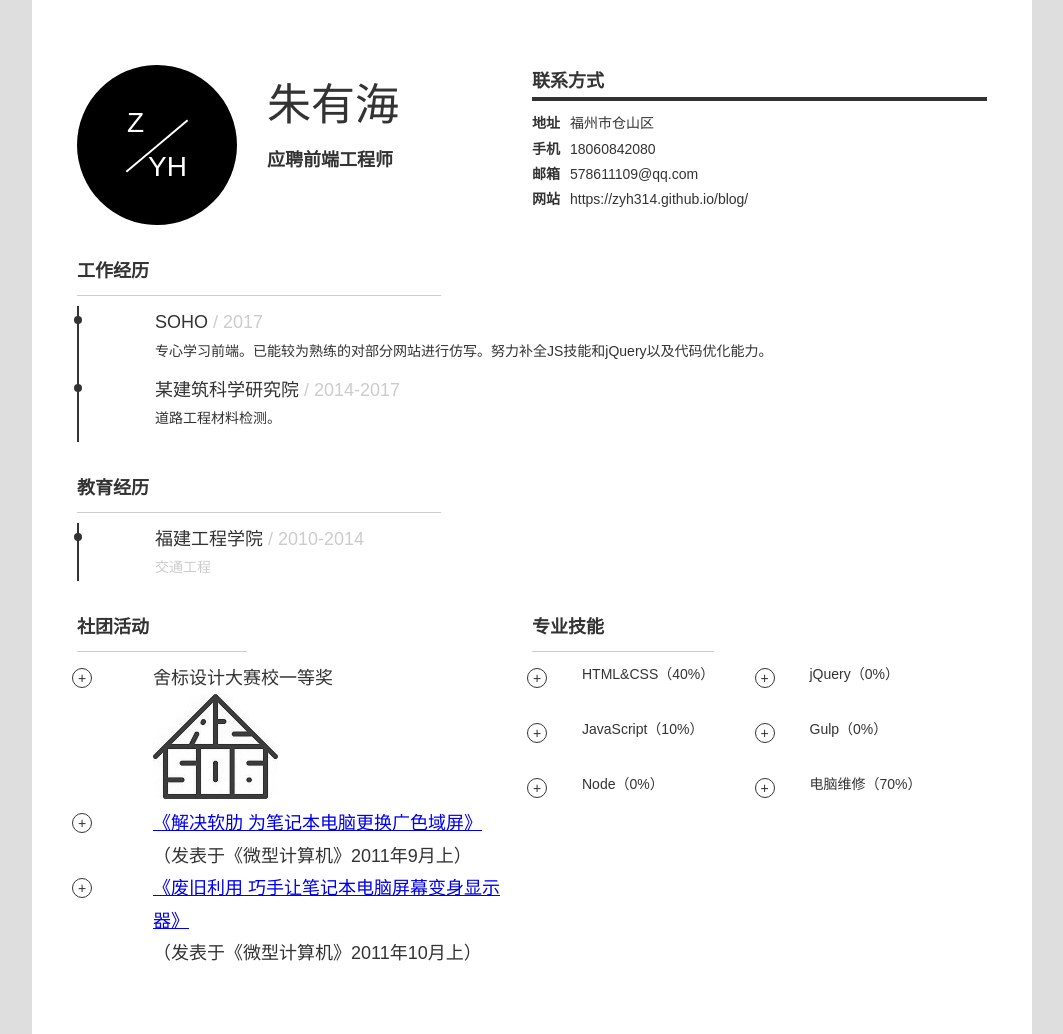
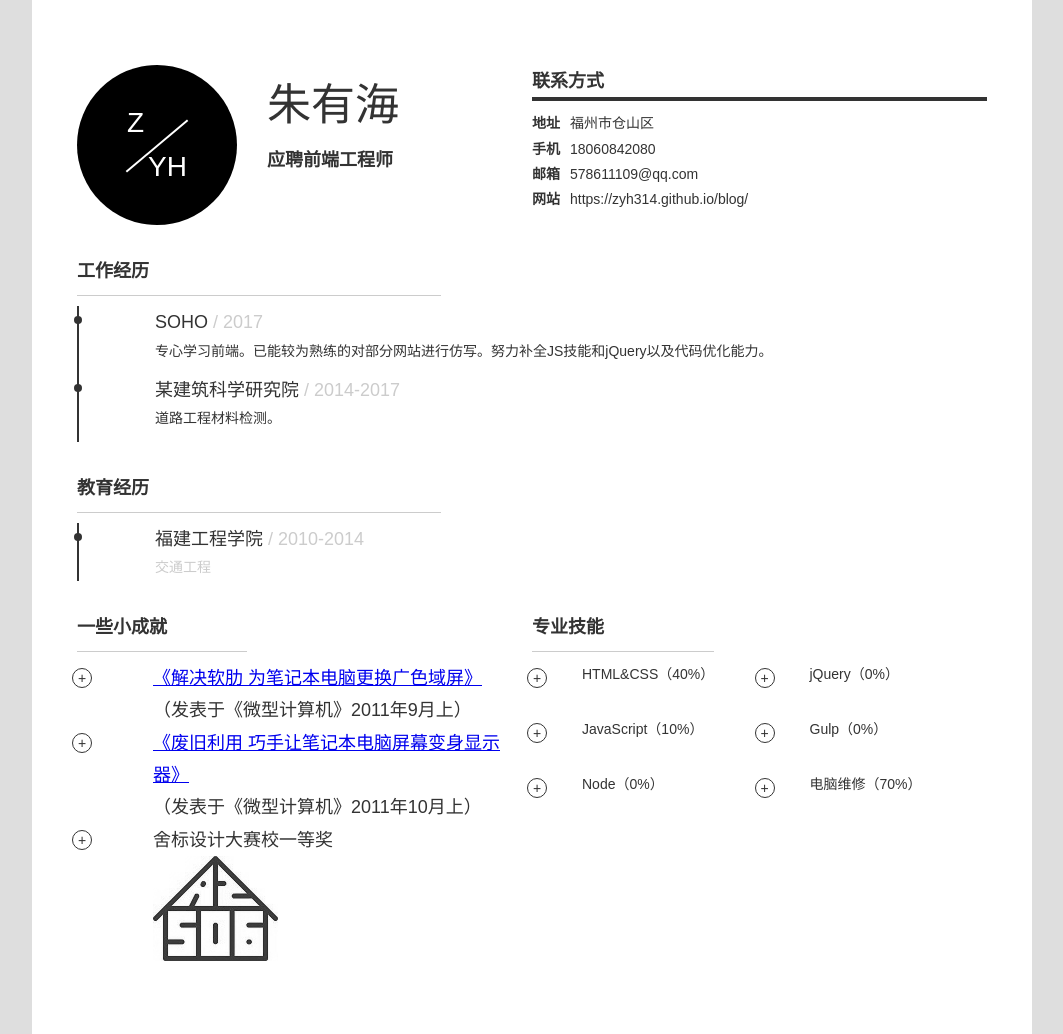
Before and after one commit to zyh314/blog, a plain HTML site: page index.html in a window 1280 px wide. Shown: the whole page, without its empty margins (108-1171 px from the left). Drawn offline with Linux system fonts and the light colour scheme.

Commit message:
Update index.html

```diff
--- a/index.html
+++ b/index.html
@@ -241,17 +241,18 @@
     </section>
     <div class="other">
         <section class="activites">
-            <h2>社团活动</h2>
+            <h2>一些小成就</h2>
             <ul>
-                <li>
-                    <h3>舍标设计大赛校一等奖</h3>
-                   <span class=logo><img src="LOGO.jpg" /></span>
-                </li>
+
                 <li>
                     <h3><a href="http://www.mcplive.cn/?controller=article&id=10324" target="_blank">《解决软肋 为笔记本电脑更换广色域屏》</a>（发表于《微型计算机》2011年9月上）</h3>
                 </li>
                  <li>
                     <h3><a href="http://cniti.com/index.php/article/index/id/10442/viewall/1" target="_blank">《废旧利用 巧手让笔记本电脑屏幕变身显示器》</a>（发表于《微型计算机》2011年10月上）</h3>
+                </li>
+                   <li>
+                    <h3>舍标设计大赛校一等奖</h3>
+                   <span class=logo><img src="LOGO.jpg" /></span>
                 </li>
             </ul>
         </section>
```
